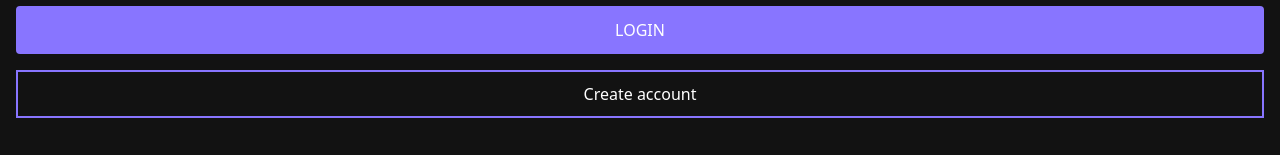
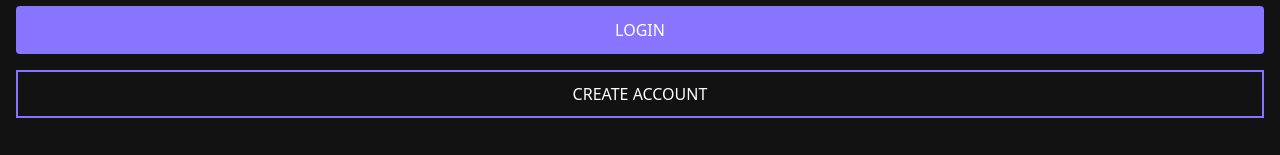
Before and after one commit to SaadiaEl08/to-do-list, a React (Vite) app in the folder frontend/: page / in a window 1280 px wide. Both pictures are taken after a click on the element "Skip". Shown: the part 642-797 px from the top of the page. Built offline with nearby package versions, Linux system fonts and the light colour scheme.

Commit message:
convert buttons to links for navigation

```diff
--- a/frontend/src/pages/Intro.jsx
+++ b/frontend/src/pages/Intro.jsx
@@ -1,6 +1,7 @@
 import Loading from "@/components/Loading";
 import { useEffect, useState } from "react";
-import { ChevronLeft, User } from "lucide-react";
+import { ChevronLeft} from "lucide-react";
+import { Link } from "react-router";
 
 const Intro = () => {
   const [showLoading, setShowLoading] = useState(true);
@@ -34,7 +35,7 @@ const Intro = () => {
   useEffect(() => {
     const timer = setTimeout(() => {
       setShowLoading(false);
-    }, 3000);
+    }, 2000);
     return () => clearTimeout(timer);
   }, []);
 
@@ -105,7 +106,7 @@ const Intro = () => {
           {showWelcome && (
             <div className="w-full h-screen flex flex-col justify-start items-center bg-background text-foreground p-4 pb-10">
               <div className="w-full">
-                <ChevronLeft  onClick={() => setShowWelcome(false)}/>
+                <ChevronLeft onClick={() => setShowWelcome(false)} />
               </div>
               <div className="w-full h-full flex flex-col justify-between items-center">
                 <div className="w-full h-[50%] flex flex-col justify-center items-center gap-6">
@@ -118,12 +119,16 @@ const Intro = () => {
                   </p>
                 </div>
                 <div className="w-full  flex flex-col justify-between items-center gap-4">
-                  <button className="w-full h-12 bg-primary px-6 py-3 rounded ">
-                    LOGIN
-                  </button>
-                  <button className="w-full h-12 border-2 border-primary text-foreground">
-                    Create account
-                  </button>
+                  <Link to="/login" className="w-full">
+                    <button className="w-full h-12 bg-primary px-6 py-3 rounded ">
+                      LOGIN
+                    </button>
+                  </Link>
+                  <Link to="/register" className="w-full">
+                    <button className="w-full h-12 border-2 border-primary text-foreground">
+                      CREATE ACCOUNT
+                    </button>
+                  </Link>
                 </div>
               </div>
             </div>
```
